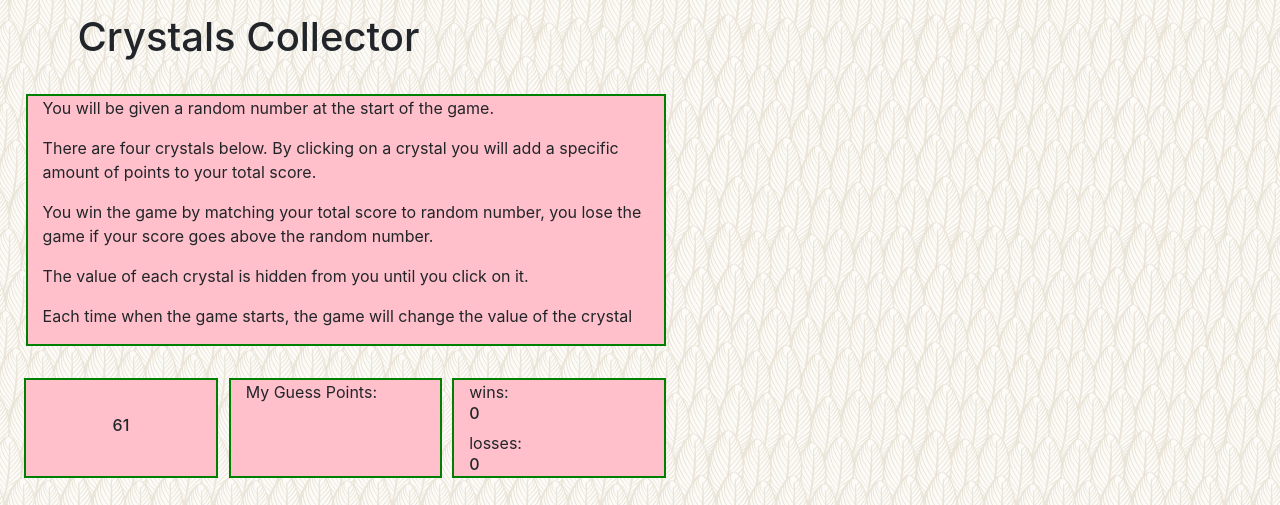
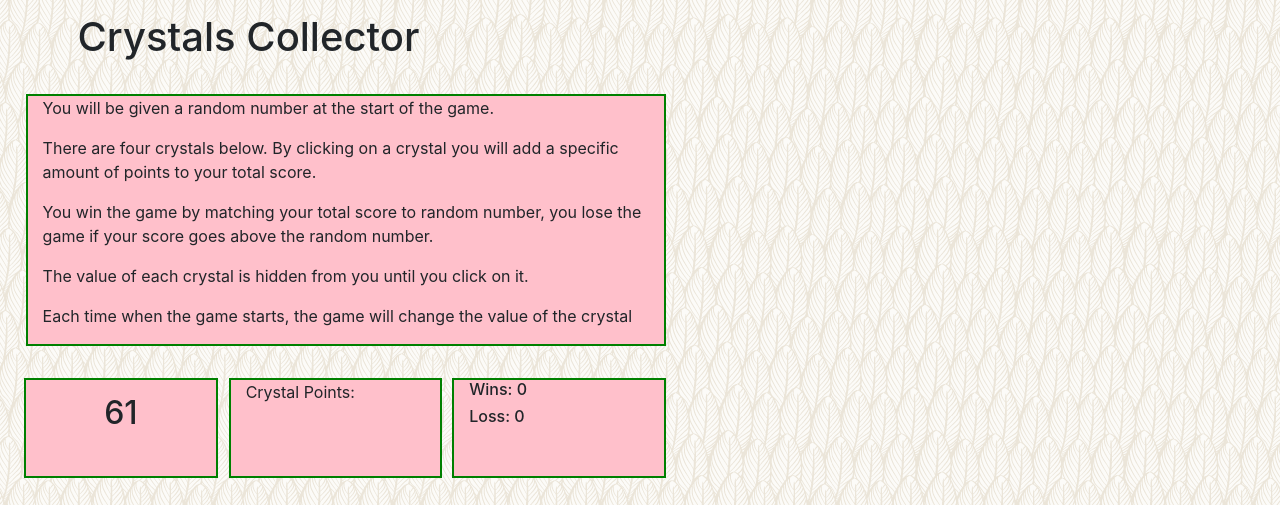
Before and after one commit to jponly/unit-4-game, a plain HTML site: page index.html in a window 1280 px wide. Shown: the top 505 px of the page. Drawn offline with nearby package versions, Linux system fonts and the light colour scheme.

Commit message:
update ready

```diff
--- a/assets/javascript/game.js
+++ b/assets/javascript/game.js
@@ -36,19 +36,19 @@ $(document).ready(function () {
     }
 
     function winner() {
-        // $( "#wins_losses" ).append( "<div>You won!</div>" );
+           $( "#game_outcome" ).html( "<div>You won!</div>" );
         wins++;
         $('#wins').text(wins);
-        alert("you won!");
         reset();
+        // alert("you won!");
     }
     function loser() {
-        // $( "#wins_losses" ).append( "<div>You lost!</div>" );
+        $( "#game_outcome" ).html( "<div>You lost!</div>" );
         losses++;
         $('#loss').text(losses);
-        alert("you lose!");
         reset();
-    }
+    //     alert("you lose!");
+     }
 
     $('#thumbnail_gem1').on("click", function () {
         userTotal = userTotal + num1;
--- a/assets/style.css
+++ b/assets/style.css
@@ -16,9 +16,6 @@
       margin-left:1%;
       margin-right:1%;
   }
-
-
-
 #rulebox {
     background-color: pink;
     border: 2px solid green;
@@ -37,9 +34,10 @@
     background-color: pink;
     border: 2px solid green;
     height: 100%;
-    padding-top:20%;
+    padding-top:8%;
     margin-left: 2%;
     width: 106%;
+    font-size:200%;
 
 }
 
@@ -82,12 +80,7 @@
     background-color: pink;
 
     border: 2px solid green;
-
-
 }
-
-
-
 #gem_photo1{
     width: 55px;
     height: 100%;
@@ -139,25 +132,3 @@
 body {
     background: url(images/upfeathers.png);
 }
-
-
-
-
-
-
-/* #wins_losses{
-
-}
-#space{
-
-}
-#score{
-
-}
-#rulebox{
-
-}
-
-#gemBox {
-
-} */
--- a/index.html
+++ b/index.html
@@ -14,12 +14,6 @@
         crossorigin="anonymous"></script>
     <script src="assets/javascript/game.js"></script>
 </head>
-
-<!-- NOT COMPLETED YET!!! Needs the JQUERY to be interactive and run like the demo.
-    Needs styling to look like a playable game. Working on making the gems clickable
-    and able to send the right data to each div and to calculate wins/losses and reset the game.
-    Will complete ASAP. -->
-
 
 <body>
 
@@ -50,14 +44,13 @@
             </div>
 
             <div id="score" class="col-2 box_size">
-                <span>My Guess Points:</span>
+                <span> Crystal Points:</span>
                 <h6 id="final_score"></h6>
             </div>
             <div id="wins_losses" class="col-2 box_size">
-                <span>wins:</span>
-                <h6 id="wins"></h6>
-                <span>losses:</span>
-                <h6 id="loss"></h6>
+                <h6>Wins: <span id="wins"></span></h6>
+                <h6>Loss: <span id="loss"></span></h6>
+                <div id="game_outcome"></div>
             </div>
             <div class="col-6">
 
@@ -102,17 +95,12 @@
                 </div>
             </div>
 
-            </div>
         </div>
+    </div>
 
-        <br>
-        <br>
-        <br>
+    <br>
+    <br>
+    <br>
 </body>
 
 </html>
-
-<!-- <div class="row">
-    <div id="space" class="col-4">
-        <h5>your score is: 0</h5>
-    </div> -->
```
